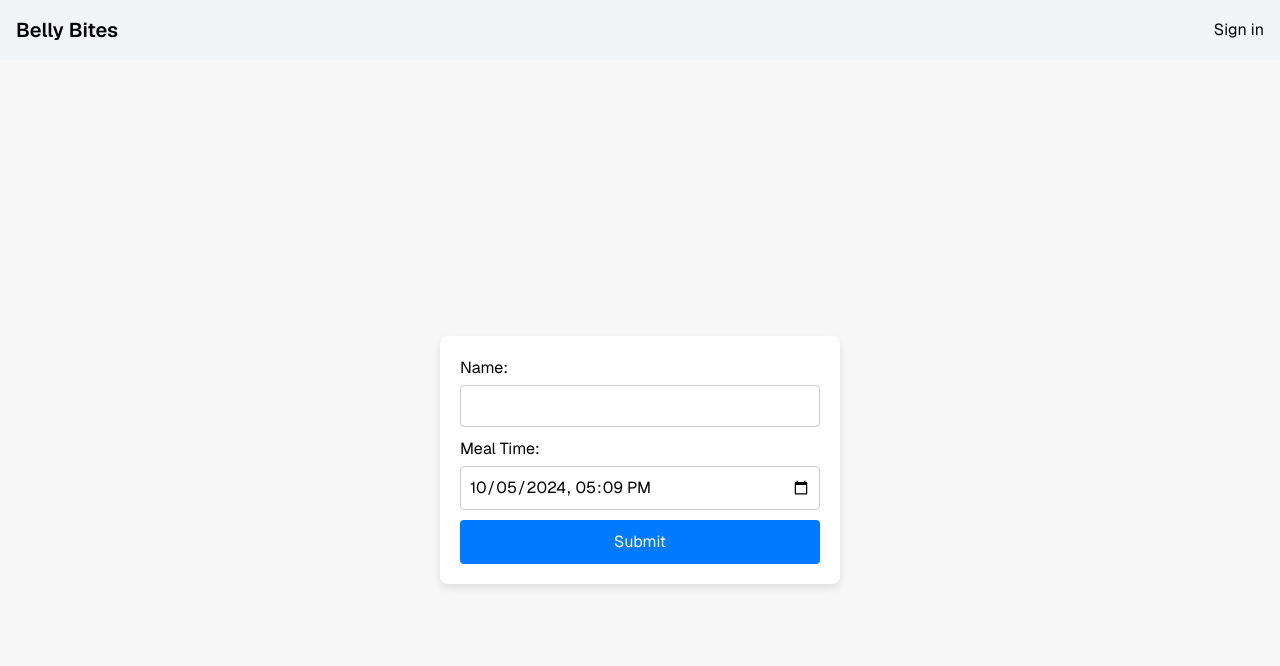
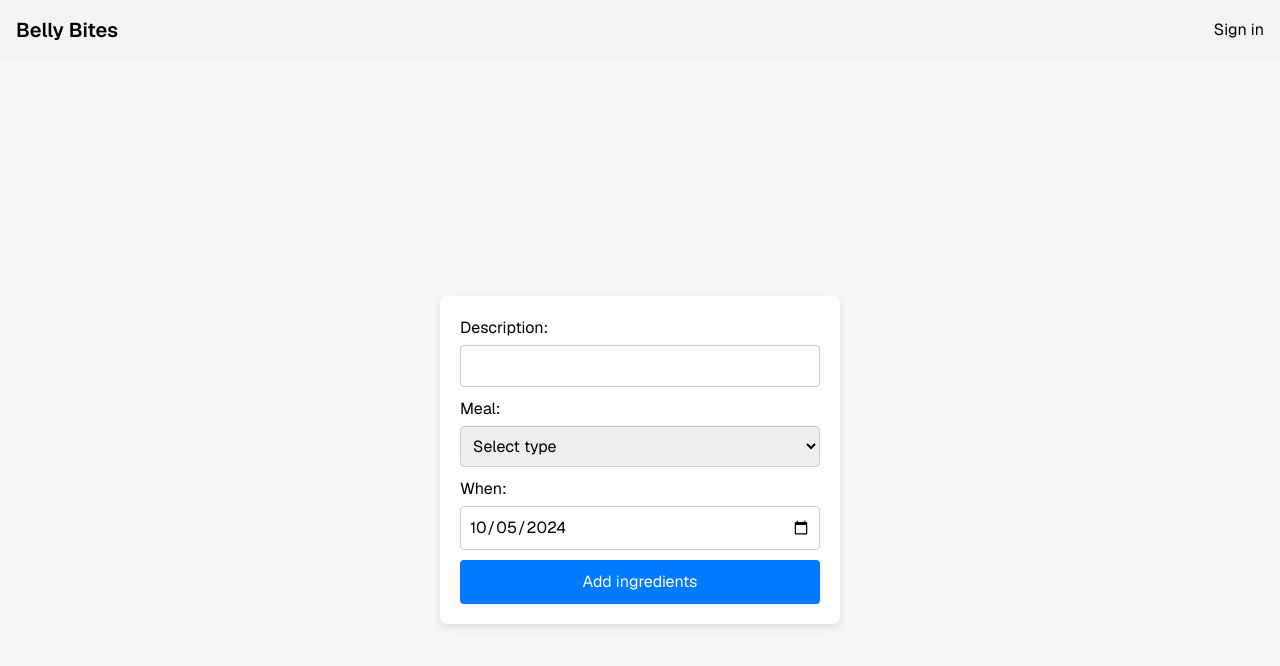
Before and after one commit to samthorold/belly-bites, a Next.js app: page /new-meal in a window 1280 px wide. Shown: the top 666 px of the page. Built offline with nearby package versions, Linux system fonts and the light colour scheme; no server answers.

Commit message:
Create meal form

```diff
--- a/src/app/_components/new-meal-form.tsx
+++ b/src/app/_components/new-meal-form.tsx
@@ -1,9 +1,9 @@
 function getCurrentDate() {
   const now = new Date();
-  // const offset = now.getTimezoneOffset();
-  // now.setMinutes(now.getMinutes() - offset);
+  const offset = now.getTimezoneOffset();
+  now.setMinutes(now.getMinutes() - offset);
   console.log(now.toISOString());
-  return now.toISOString().slice(0, 16);
+  return now.toISOString().slice(0, 10);
 }
 
 export default function NewMealForm({
@@ -15,20 +15,38 @@ export default function NewMealForm({
     <div className="form-container">
       <form action={updateItemAction} className="form">
         <label className="form-label">
-          Name:
+          Description:
           <input type="text" name="mealName" className="form-input" />
         </label>
         <label className="form-label">
-          Meal Time:
+          Meal:
+          <select
+            name="mealType"
+            className="form-input"
+            defaultValue=""
+            required
+          >
+            <option value="" disabled>
+              Select type
+            </option>
+            <option value="Breakfast">Breakfast</option>
+            <option value="Lunch">Lunch</option>
+            <option value="Dinner">Dinner</option>
+            <option value="Snack">Snack</option>
+          </select>
+        </label>
+        <label className="form-label">
+          When:
           <input
-            type="datetime-local"
+            type="date"
             name="mealTime"
             defaultValue={getCurrentDate()}
             className="form-input"
+            required
           />
         </label>
         <button type="submit" className="form-button">
-          Submit
+          Add ingredients
         </button>
       </form>
     </div>
--- a/src/app/meal/[id]/page.tsx
+++ b/src/app/meal/[id]/page.tsx
@@ -1,3 +1,6 @@
-export default function MealPage() {
+import { db } from "../../../lib/db";
+import { meals } from "../../../lib/db/schema";
+
+export default function MealPage({ params }: { params: { id: string } }) {
   return <div>Meal Page</div>;
 }
```
